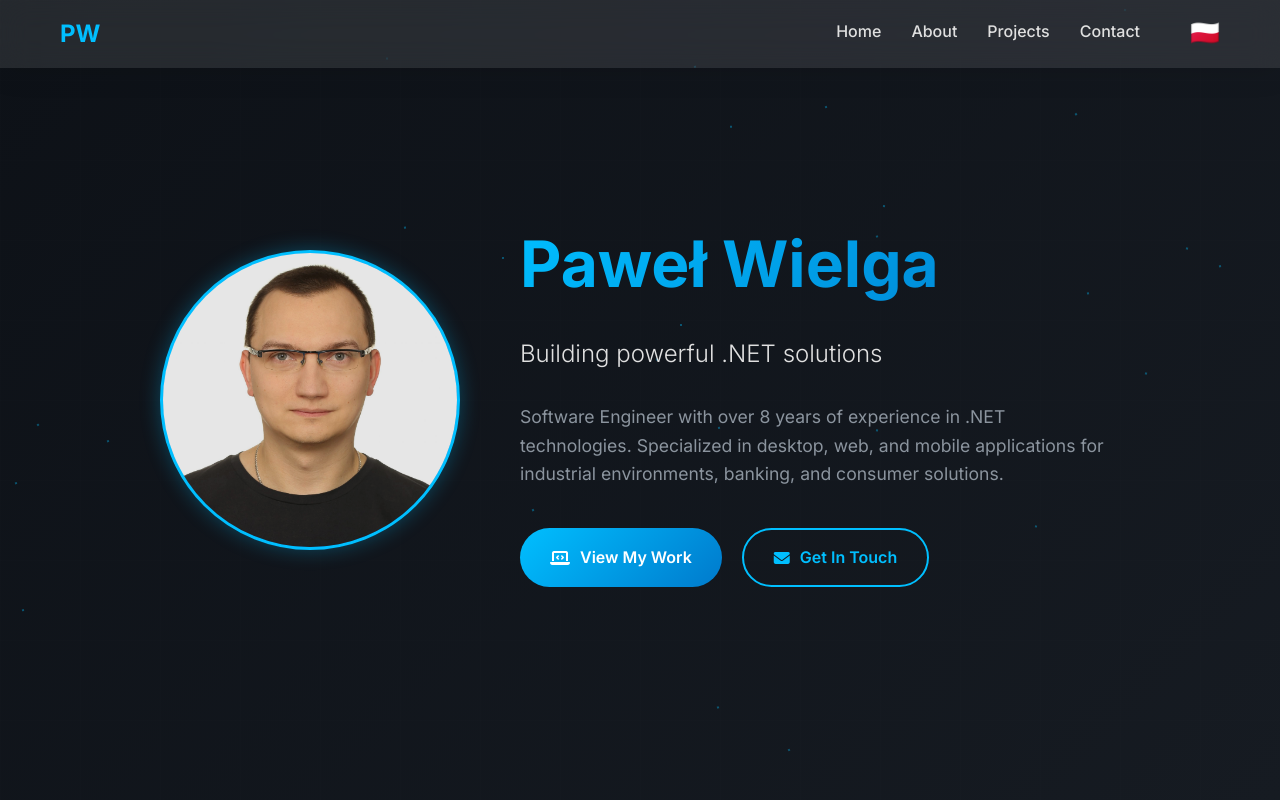
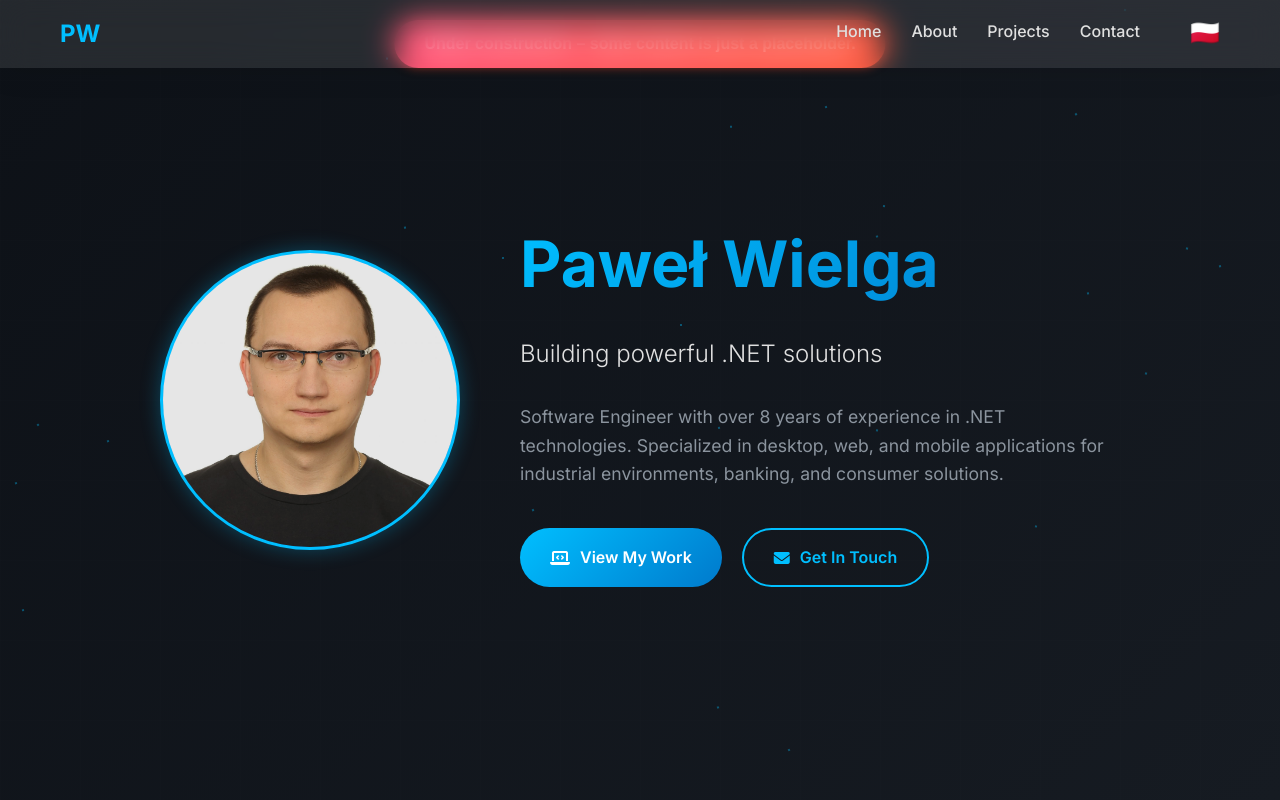
Before and after one commit to PawelWielga/dihor, a React (Vite) app: page / in a window 1280 px wide. Shown: the top 800 px of the page. Built offline with nearby package versions, Linux system fonts and the light colour scheme.

Commit message:
Add construction banner

```diff
--- a/src/components/Hero.jsx
+++ b/src/components/Hero.jsx
@@ -6,6 +6,9 @@ function Hero() {
   return (
     <section id="home" className="hero">
       <Particles />
+      <button className="construction-btn">
+        {t('hero.underConstruction')}
+      </button>
       <div className="container">
         <div className="hero-content">
           <div className="hero-image">
--- a/src/index.css
+++ b/src/index.css
@@ -238,6 +238,28 @@ html { scroll-behavior: smooth; }
             background: var(--accent-cyan);
             color: var(--bg-primary);
             box-shadow: var(--glow);
+        }
+
+        .construction-btn {
+            position: absolute;
+            top: 20px;
+            left: 50%;
+            transform: translateX(-50%);
+            padding: 15px 30px;
+            font-size: 1rem;
+            font-weight: 600;
+            border-radius: 50px;
+            background: linear-gradient(135deg, #ff416c, #ff4b2b);
+            color: var(--text-primary);
+            border: none;
+            cursor: pointer;
+            z-index: 3;
+            box-shadow: 0 0 10px rgba(255, 75, 43, 0.5);
+        }
+
+        .construction-btn:hover {
+            transform: translate(-50%, -2px);
+            box-shadow: 0 0 15px rgba(255, 75, 43, 0.7);
         }
 
         /* Sections */
--- a/src/locales/en.json
+++ b/src/locales/en.json
@@ -10,7 +10,8 @@
     "tagline": "Building powerful .NET solutions",
     "subtitle": "Software Engineer with over 8 years of experience in .NET technologies. Specialized in desktop, web, and mobile applications for industrial environments, banking, and consumer solutions.",
     "viewWork": "View My Work",
-    "getInTouch": "Get In Touch"
+    "getInTouch": "Get In Touch",
+    "underConstruction": "Under construction – some content is just a placeholder."
   },
   "footer": {
     "cta": "Let's Build Something Amazing Together",
--- a/src/locales/pl.json
+++ b/src/locales/pl.json
@@ -10,7 +10,8 @@
     "tagline": "Tworzę potężne rozwiązania .NET",
     "subtitle": "Inżynier oprogramowania z ponad 8-letnim doświadczeniem w technologii .NET. Specjalizuję się w aplikacjach desktopowych, webowych i mobilnych dla przemysłu, bankowości oraz rozwiązań konsumenckich.",
     "viewWork": "Zobacz moje projekty",
-    "getInTouch": "Skontaktuj się"
+    "getInTouch": "Skontaktuj się",
+    "underConstruction": "Strona w budowie – część treści to tylko wypełniacz."
   },
   "footer": {
     "cta": "Zbudujmy razem coś niesamowitego",
```
